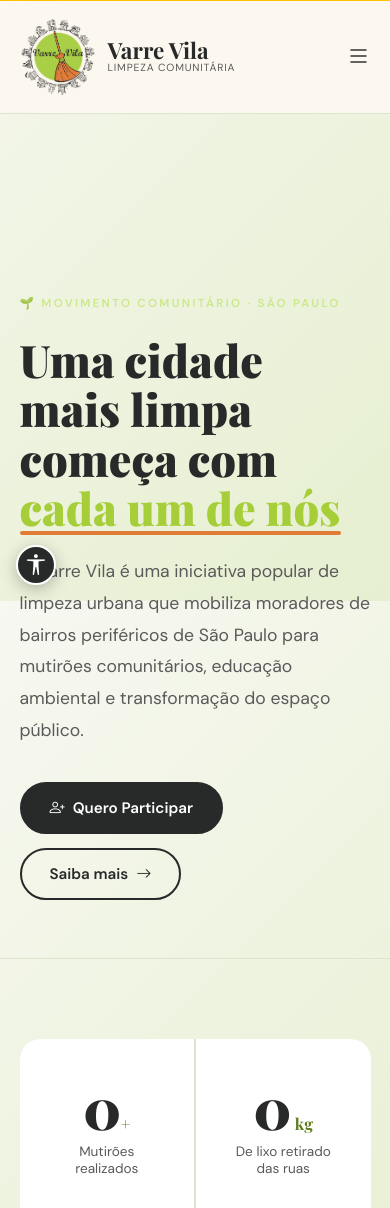
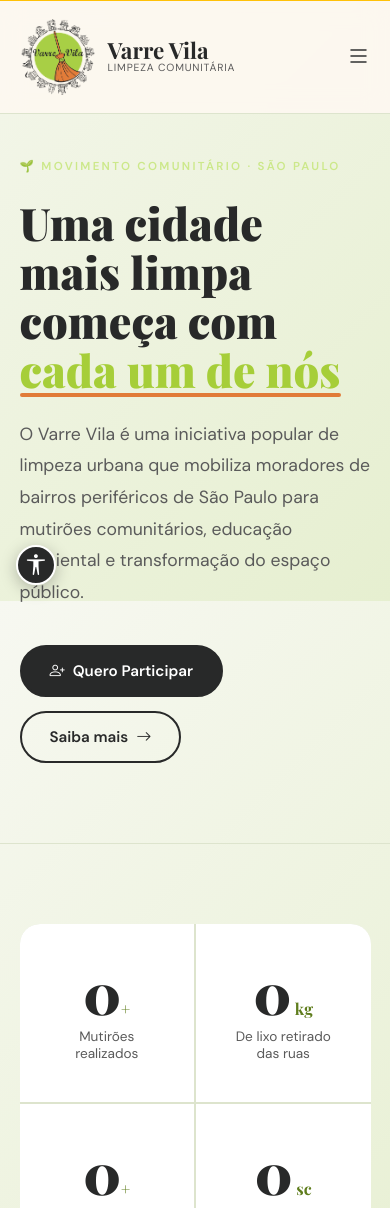
Before and after one commit to flavioalsoares/VarreVilaUNIVESP, a Django app: page / in a window 390 px wide. Shown: the part 243-1451 px from the top of the page. Run offline with Django 4.2, Linux system fonts and the light colour scheme; data that the repository does not hold is empty; parts of the project's set-up code (start-up, migrations or seed data) failed here and were passed over; some libraries are stand-ins or nearby versions.

Commit message:
fix(ui): hero da home deixa de reservar uma tela inteira (#38)
A seção nascia com min-height: 100vh e o conteúdo centralizado na vertical.
Só que a tarja acadêmica (143px) e o cabeçalho (169px) já consomem 312px
antes dela, então a centralização virava vazio: 161px de folga acima do
título numa janela de 900px de altura, 251px numa de 1080px, e o título
começando a 478px e 568px do topo — abaixo da dobra em telas comuns.

Agora a altura vem do conteúdo, com respiro explícito de 56px em cima e 80px
embaixo. O vazio acima do título passa a ser 56px fixos, independentes da
altura da janela, e o título começa a 373px — com o cartão "Nosso Impacto
Real" inteiro na primeira tela.

No celular, o padding-top de 120px existia para compensar o mesmo efeito;
como a barra é sticky e ocupa espaço no fluxo, 40px bastam.

Co-authored-by: Equipe Projeto Integrador <projeto@univesp.br>
Co-authored-by: Claude Opus 5 <noreply@anthropic.com>

```diff
--- a/templates/public/home.html
+++ b/templates/public/home.html
@@ -7,11 +7,15 @@
 <style>
     /* ── HERO ── */
     .hero {
-        min-height: 100vh;
+        /* Era min-height: 100vh com o conteúdo centralizado na vertical. Como
+           a tarja acadêmica e o cabeçalho já consomem ~310px antes dele, a
+           centralização sobrava em 160 a 250px de vazio acima do título,
+           conforme a altura da janela, e empurrava o texto para a dobra. A
+           altura agora vem do conteúdo. */
         display: grid;
         grid-template-columns: 1fr 1fr;
         align-items: center;
-        padding: 0 5%;
+        padding: 56px 5% 80px;
         gap: 48px;
         position: relative;
         overflow: hidden;
@@ -405,7 +409,7 @@
 
     /* ── RESPONSIVE ── */
     @media (max-width: 900px) {
-        .hero { grid-template-columns: 1fr; padding-top: 120px; }
+        .hero { grid-template-columns: 1fr; padding-top: 40px; }
         .hero-visual { display: none; }
         .numeros-grid { grid-template-columns: repeat(2, 1fr); }
         .acoes-grid { grid-template-columns: 1fr; }
```
